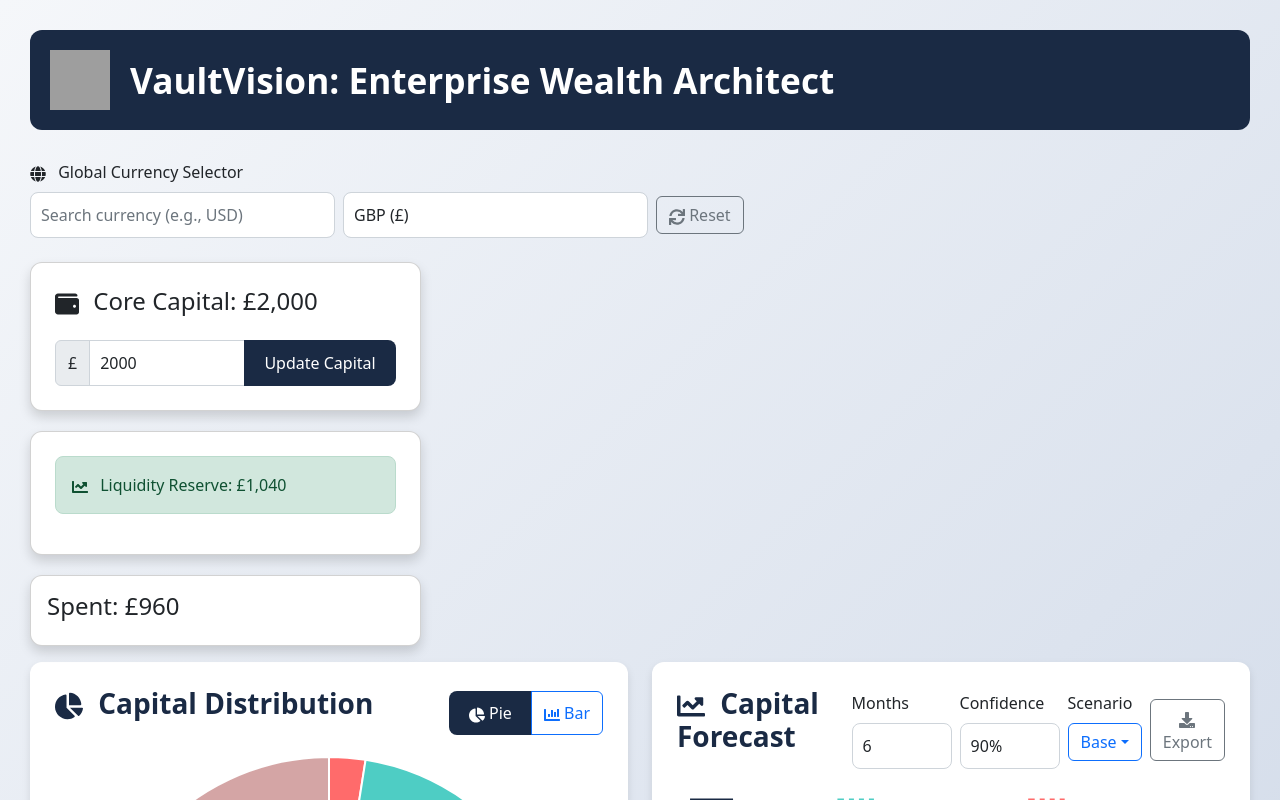
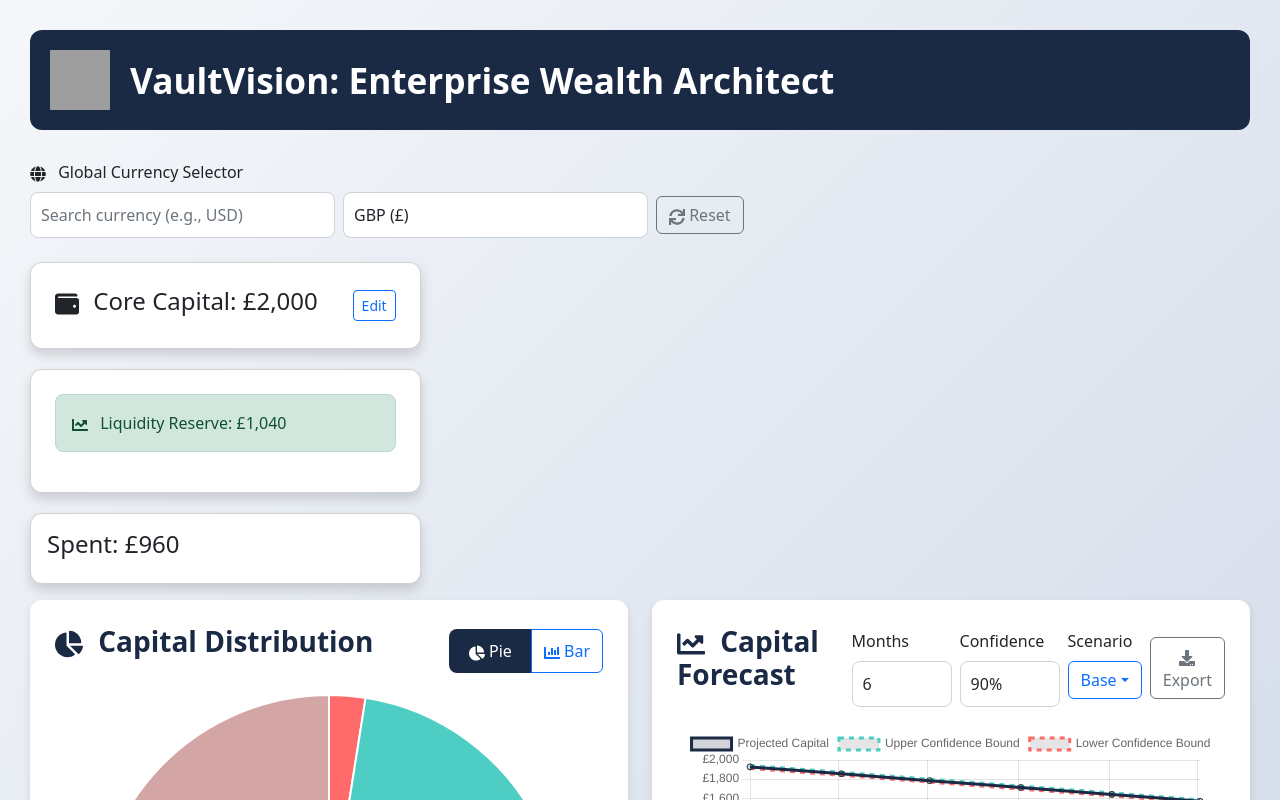
Before and after one commit to jjingofarouk/budgett, a React (Create React App) app: page / in a window 1280 px wide. Shown: the top 800 px of the page. Built offline with nearby package versions, Linux system fonts and the light colour scheme; grey boxes are pictures that could not be loaded.

Commit message:
Update Budget.js

```diff
--- a/src/components/Budget.js
+++ b/src/components/Budget.js
@@ -1,12 +1,13 @@
 // components/Budget.js
 import React, { useContext, useState } from 'react';
 import { AppContext } from '../context/AppContext';
-import { Card, Form, Button, InputGroup } from 'react-bootstrap';
-import { FaWallet } from 'react-icons/fa';
+import { Card, Form, Button, InputGroup, OverlayTrigger, Tooltip } from 'react-bootstrap';
+import { FaWallet, FaInfoCircle } from 'react-icons/fa';
 
 const Budget = () => {
     const { budget, currency, dispatch } = useContext(AppContext);
     const [newBudget, setNewBudget] = useState(budget);
+    const [isEditing, setIsEditing] = useState(false);
 
     const handleBudgetChange = (event) => {
         const value = parseInt(event.target.value);
@@ -20,11 +21,27 @@ const Budget = () => {
             type: 'SET_BUDGET',
             payload: newBudget
         });
+        setIsEditing(false);
     };
 
     return (
         <Card className='p-4'>
+            <div className="d-flex justify-content-between align-items-center">
                 <h4><FaWallet className="me-2" /> Core Capital: {currency}{budget.toLocaleString()}</h4>
+                <OverlayTrigger
+                    placement="top"
+                    overlay={<Tooltip>Modify the core capital allocation</Tooltip>}
+                >
+                    <Button
+                        variant="outline-primary"
+                        size="sm"
+                        onClick={() => setIsEditing(!isEditing)}
+                    >
+                        {isEditing ? 'Cancel' : 'Edit'}
+                    </Button>
+                </OverlayTrigger>
+            </div>
+            {isEditing && (
                 <InputGroup className="mt-3">
                     <InputGroup.Text>{currency}</InputGroup.Text>
                     <Form.Control
@@ -33,13 +50,11 @@ const Budget = () => {
                         onChange={handleBudgetChange}
                         placeholder="Enter new budget"
                     />
-                <Button
-                    variant="primary"
-                    onClick={submitBudget}
-                >
+                    <Button variant="primary" onClick={submitBudget}>
                         Update Capital
                     </Button>
                 </InputGroup>
+            )}
         </Card>
     );
 };
```
Lines whose indentation alone changed are shown as unchanged.
